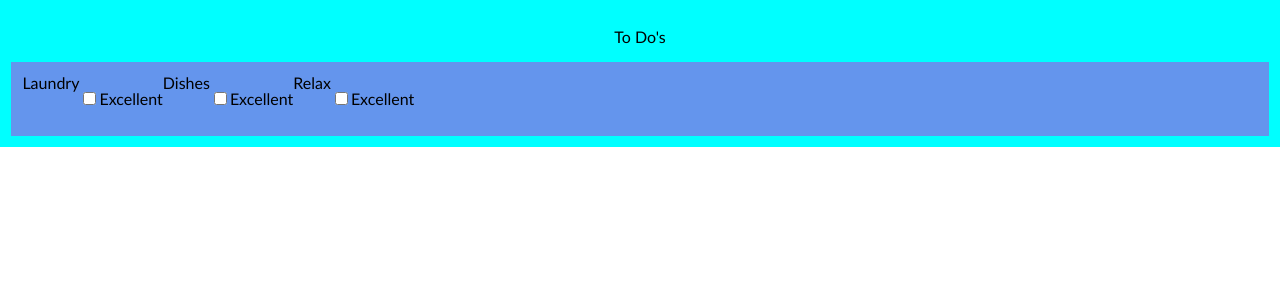
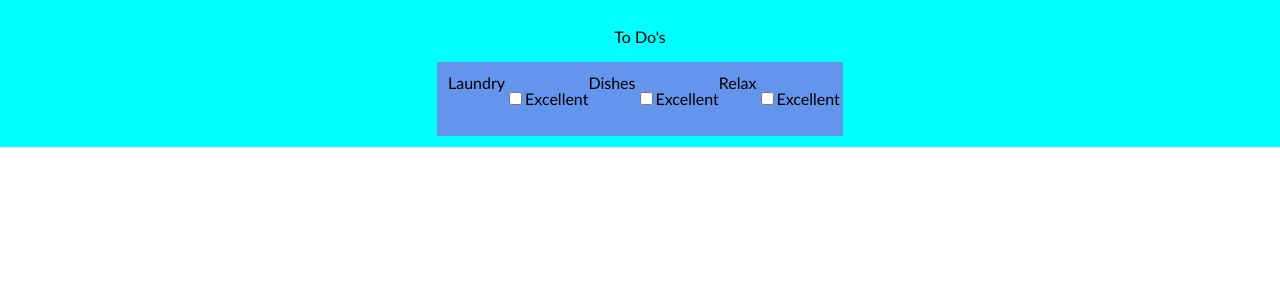
Before and after one commit to cvs181801/react-todo-app, a React (Create React App) app: page / in a window 1280 px wide. Shown: the top 300 px of the page. Built offline with nearby package versions, Linux system fonts and the light colour scheme.

Commit message:
remove margins

```diff
--- a/src/index.css
+++ b/src/index.css
@@ -19,13 +19,6 @@ body {
   font-family:'Gill Sans', 'Gill Sans MT', Calibri, 'Trebuchet MS', sans-serif;
 }
 
-.ToDos-Div {
-  background-color: cornflowerblue;
-  padding: .7em;
-  display: flex;
-  max-width: 100vw;
-}
-
 .App {
   background-color: cyan;
   padding: .7em;
@@ -33,5 +26,12 @@ body {
   text-align: center;
   align-content: center;
   justify-content: center;
+}
 
+.ToDos-Div {
+  background-color: cornflowerblue;
+  padding: .7em;
+  display: flex;
+  max-width: 30vw;
+  margin: 0 auto;
 }
```
